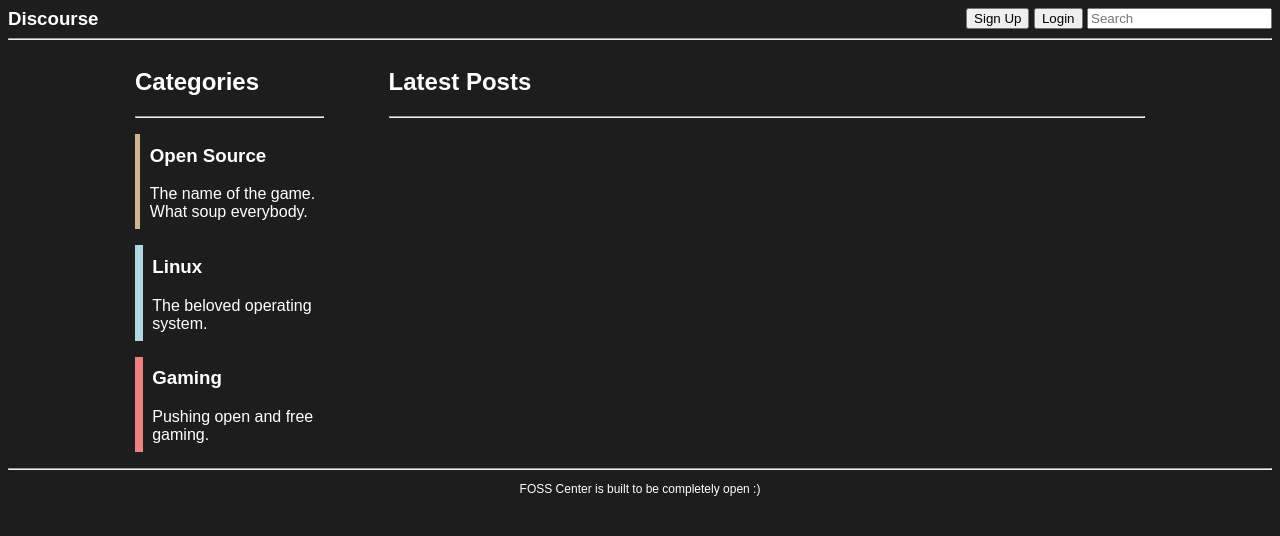
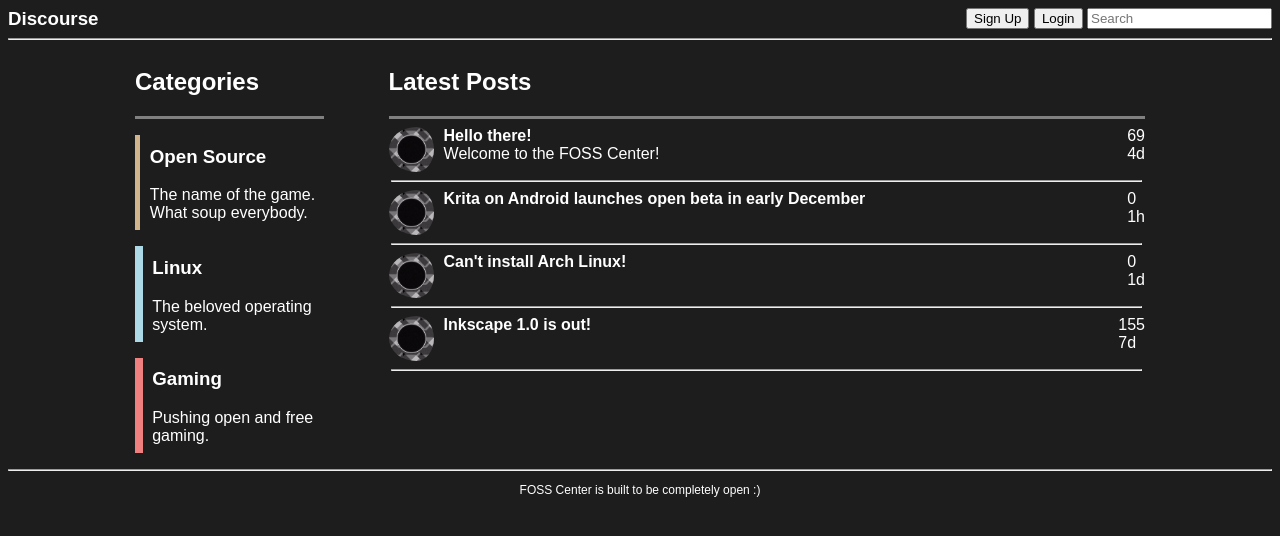
Before and after one commit to tghgg/BaiTap-Big, a plain HTML site: page index.html in a window 1280 px wide. Drawn offline with Linux system fonts and the light colour scheme.

Commit message:
Initial latest posts layout; struggling with word wrapping

```diff
--- a/index.html
+++ b/index.html
@@ -51,11 +51,59 @@
             </div>
         </div>
 
-        <div class="posts">
+        <div class="latest">
             <div class="headings">
                 <h1>Latest Posts</h1>
             </div>
             <hr>
+            <div class="posts">
+                <div class="post">
+                    <img src="assets/icon.png" width="45px" height="45px">
+                    <div>
+                        <h4>Hello there!</h4>
+                        <p>Welcome to the FOSS Center!</p>
+                    </div>
+                    <div class="info">
+                        <p>69</p>
+                        <p>4d</p>
+                    </div>
+                    <hr>
+                </div>
+
+                <div class="post">
+                    <img src="assets/icon.png" width="45px" height="45px">
+                    <div class="content">
+                        <h4>Krita on Android launches open beta in early December</h4>
+                    </div>
+                    <div class="info">
+                        <p>0</p>
+                        <p>1h</p>
+                    </div>
+                    <hr>
+                </div>
+                <div class="post">
+                    <img src="assets/icon.png" width="45px" height="45px">
+                    <div>
+                        <h4>Can't install Arch Linux!</h4>
+                    </div>
+                    <div class="info">
+                        <p>0</p>
+                        <p>1d</p>
+                    </div>
+                    <hr>
+                </div>
+                <div class="post">
+                    <img src="assets/icon.png" width="45px" height="45px">
+                    <div>
+                        <h4>Inkscape 1.0 is out!</h4>
+                    </div>
+                    <div class="info">
+                        <p>155</p>
+                        <p>7d</p>
+                    </div>
+                    <hr>
+                </div>
+            </div>
         </div>
     </section>
 
--- a/src/index.css
+++ b/src/index.css
@@ -34,6 +34,12 @@ a:focus {
     margin: 0 auto;
 }
 
+.main > div > hr {
+    border: none;
+    background-color: gray;
+    height: 3px;
+}
+
 .categories {
     /* background-color: rgb(95, 32, 32); */
     width: 20%;
@@ -63,11 +69,40 @@ a:focus {
     background-color: lightcoral;
 }
 
-.posts {
+.latest {
     /* background-color: #000; */
     width: 80%;
     padding: 0 3%;
 }
+
+.post {
+    display: flex;
+    flex-wrap: wrap;
+    max-height: 5%;
+}
+
+.post > hr {
+    width: 99%;
+}
+
+.post > div > h4 {
+    margin: 0;
+}
+
+.post > div > p {
+    margin: 0;
+}
+
+.post > img {
+    border-radius: 50%;
+    max-width: 100%;
+    padding-right: 10px;
+}
+
+.post > .info {
+    margin-left: auto;
+}
+
 
 .headings {
     max-width: 95%;
```
